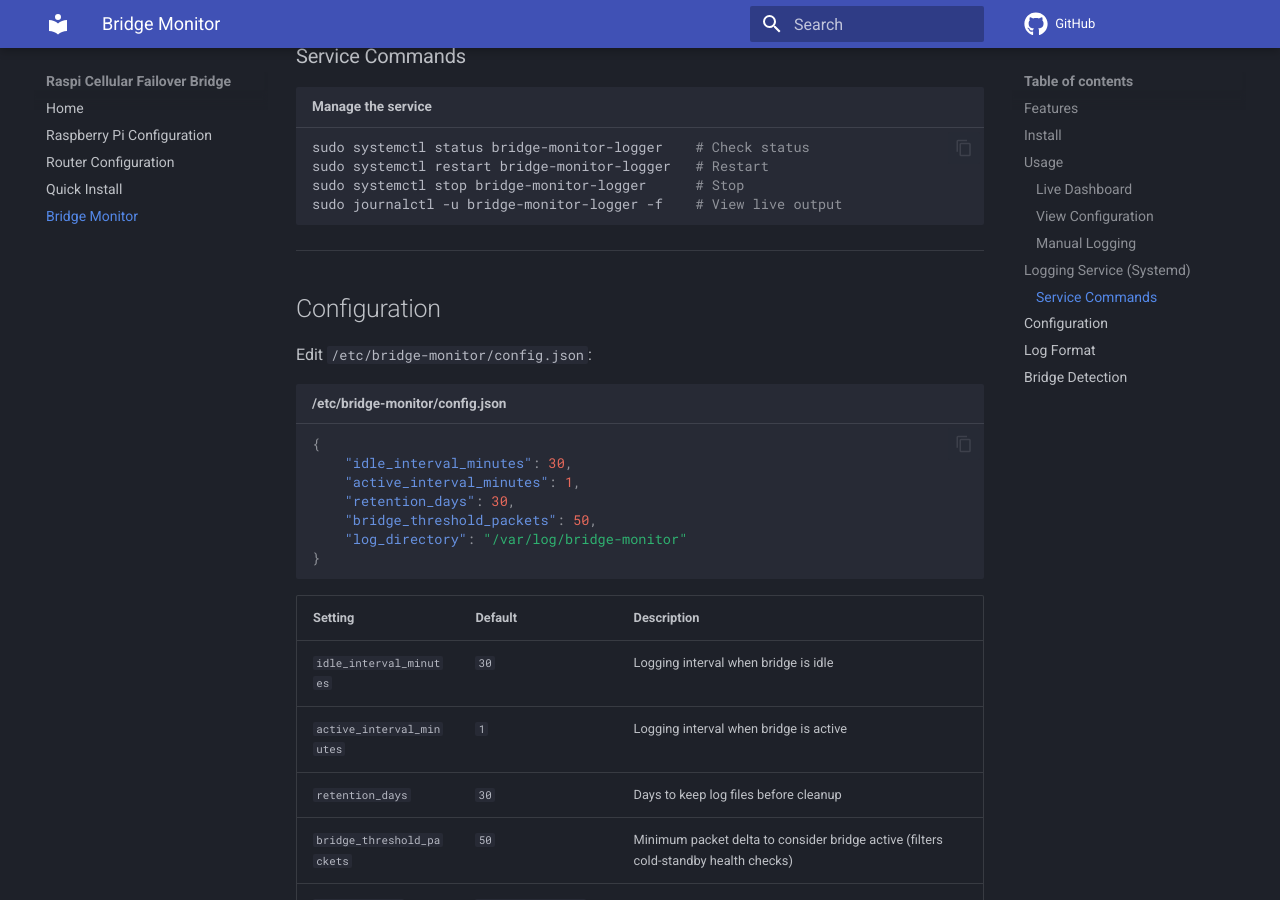
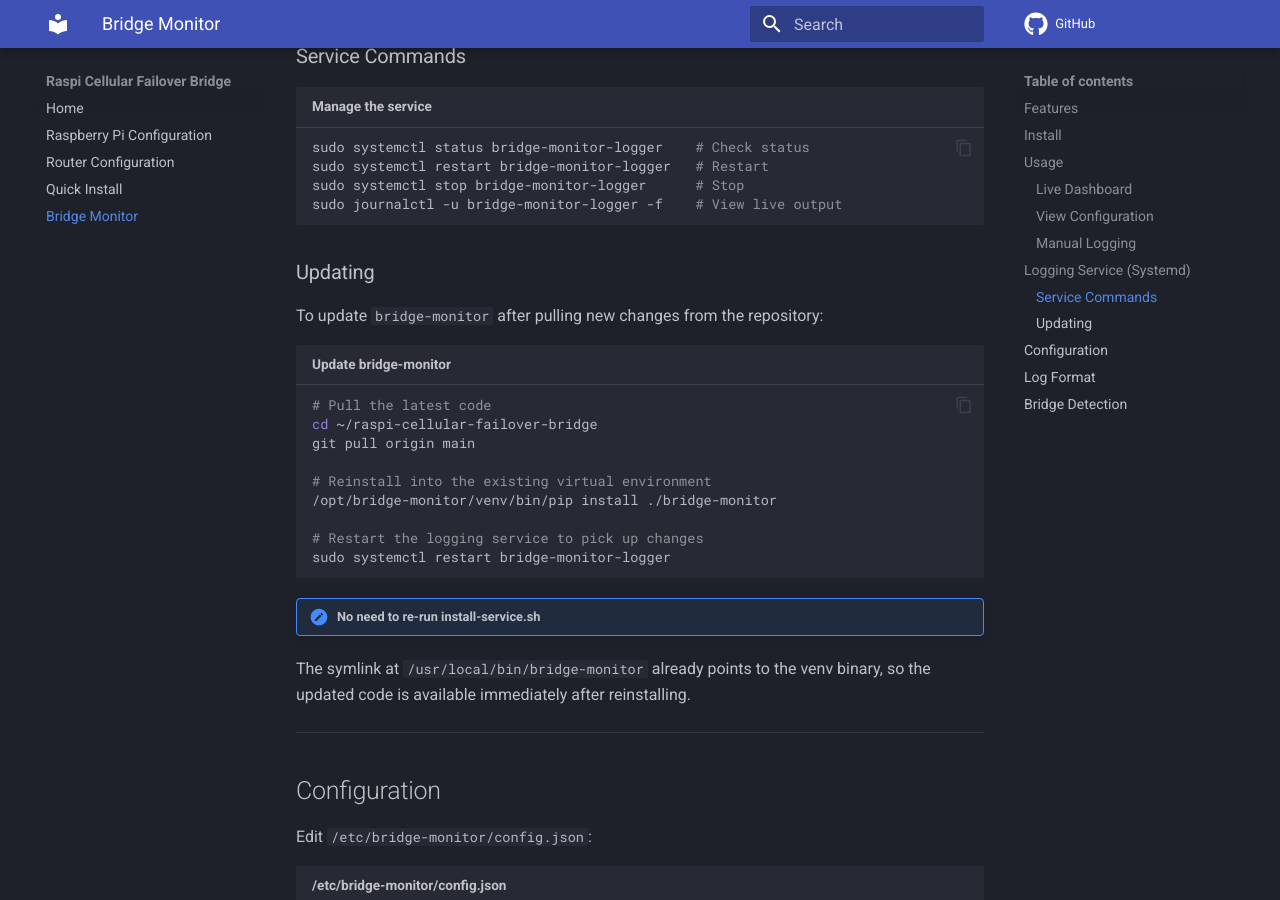
Before and after one commit to fxtorres22/raspi-cellular-failover-bridge, an MkDocs documentation site: the page built from docs/monitor.md, in a window 1280 px wide and 900 px high, scrolled down 2112 px. Built offline with MkDocs 1.6.1 and Material for MkDocs 9.7.7, drawn with Linux system fonts in a browser that asks for light colours; comment, search, counter and statistics services are not loaded.

Commit message:
docs: Add comprehensive documentation for the bridge monitor and Debian package installation.

````diff
--- a/docs/monitor.md
+++ b/docs/monitor.md
@@ -79,6 +79,25 @@ sudo systemctl restart bridge-monitor-logger   # Restart
 sudo systemctl stop bridge-monitor-logger      # Stop
 sudo journalctl -u bridge-monitor-logger -f    # View live output
 ```
+
+### Updating
+
+To update `bridge-monitor` after pulling new changes from the repository:
+
+```bash title="Update bridge-monitor"
+# Pull the latest code
+cd ~/raspi-cellular-failover-bridge
+git pull origin main
+
+# Reinstall into the existing virtual environment
+/opt/bridge-monitor/venv/bin/pip install ./bridge-monitor
+
+# Restart the logging service to pick up changes
+sudo systemctl restart bridge-monitor-logger
+```
+
+!!! note "No need to re-run install-service.sh"
+The symlink at `/usr/local/bin/bridge-monitor` already points to the venv binary, so the updated code is available immediately after reinstalling.
 
 ---
 
````
Also changed, not shown: docs/install.md (+20 -0 lines).
